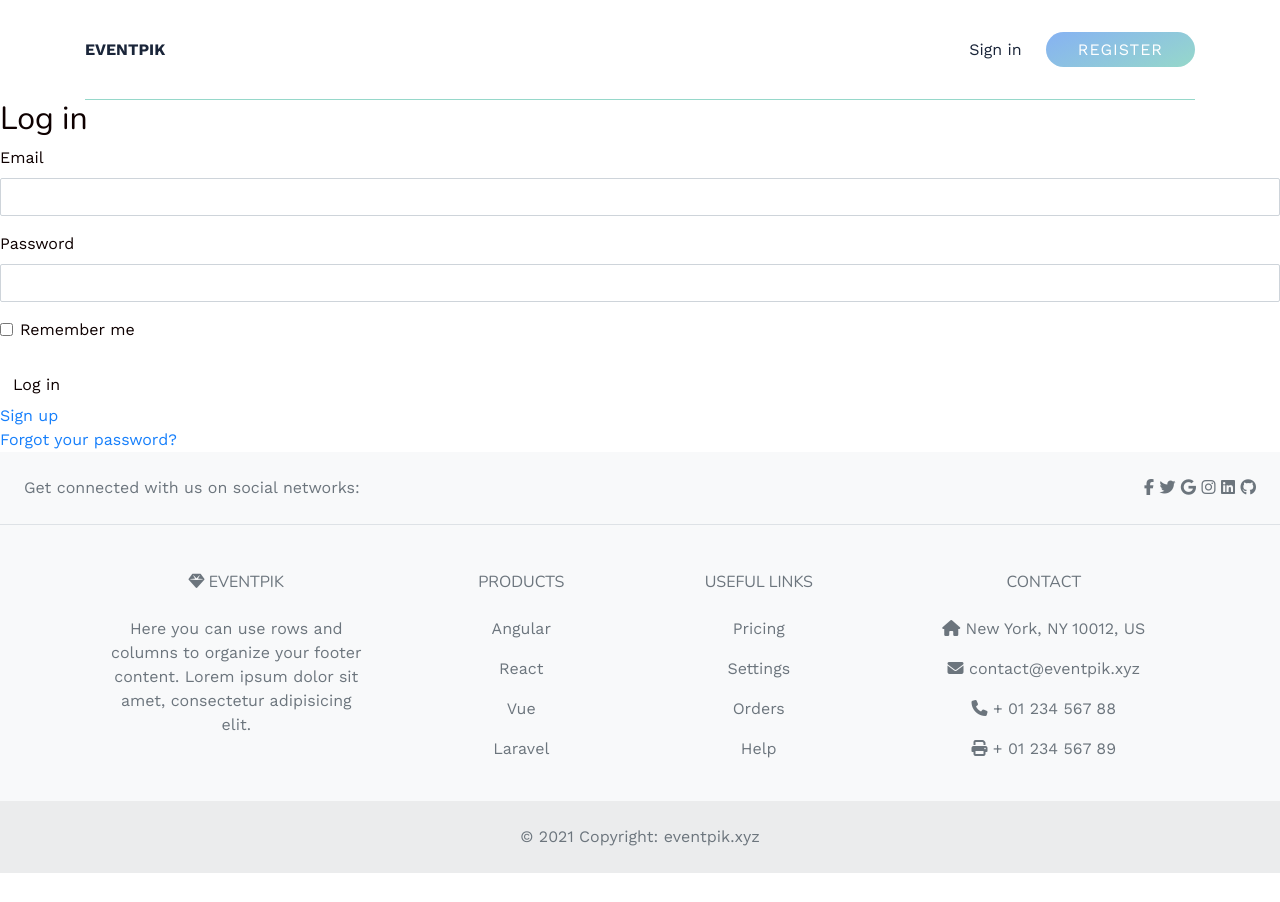
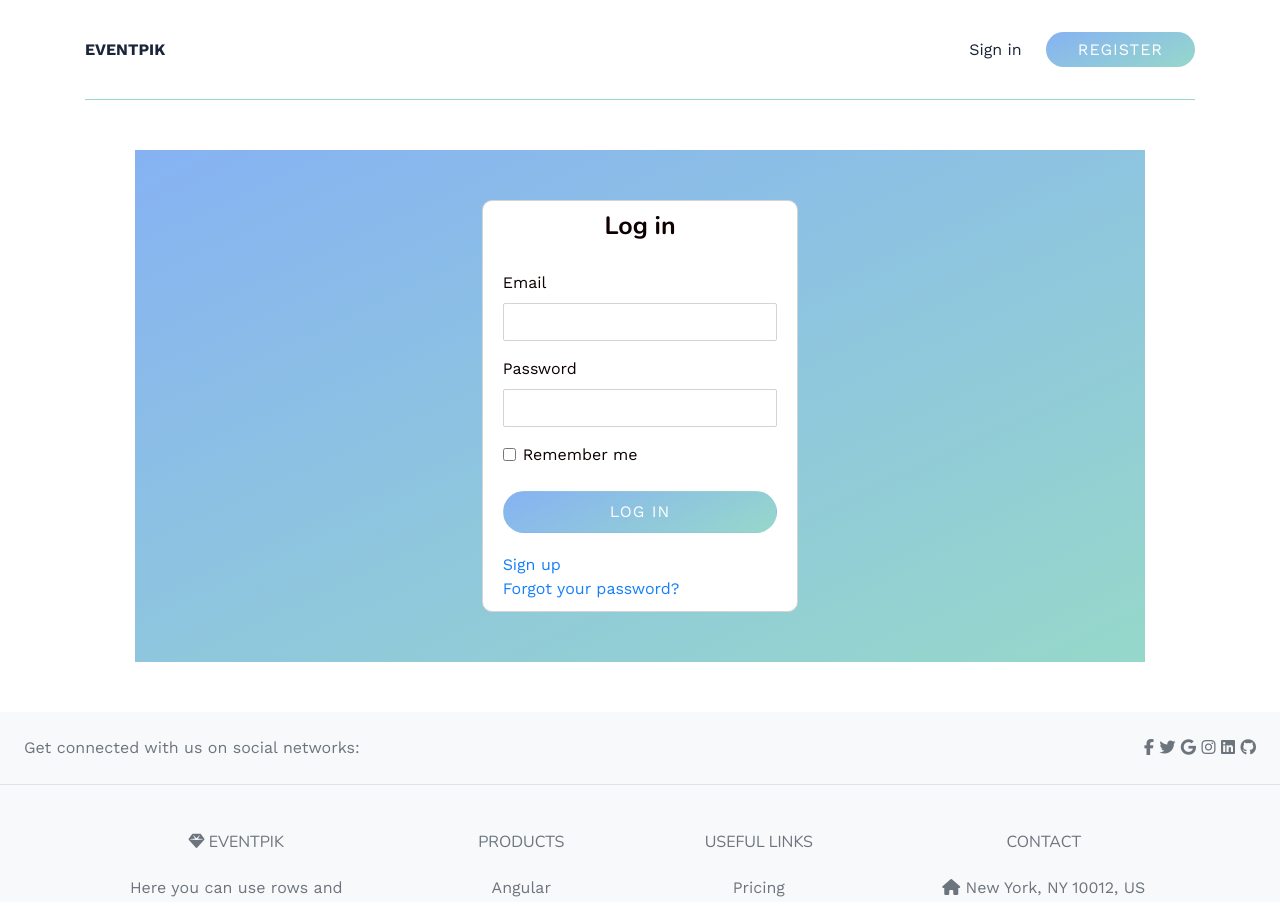
Before and after one commit to NathLouss/eventpik, a Rails app: page /users/sign_in in a window 1280 px wide. Shown: the top 902 px of the page. Before the commit the page ends 873 px from the top, so only its background shows below. Run offline with Rails 7, Linux system fonts and the light colour scheme; style sheets or scripts are compiled from the project's sources; some libraries are stand-ins or nearby versions.

Commit message:
form resgistration & session

```diff
--- a/app/assets/stylesheets/components/_button.scss
+++ b/app/assets/stylesheets/components/_button.scss
@@ -1,4 +1,4 @@
-
+// pages#home BUTTON
 a:hover{
   text-decoration: none;
 }
@@ -16,7 +16,7 @@ a:hover{
 }
 
 
-
+// BUTTON (fait par léa)
 .btn-flat {
   color: white;
   padding: 8px 24px;
--- a/app/assets/stylesheets/components/_form.scss
+++ b/app/assets/stylesheets/components/_form.scss
@@ -1,3 +1,4 @@
+//FORM HOME PAGE
 .home-form-content {
   width: 50%;
   background-color: $ice-gray;
@@ -29,10 +30,42 @@
       padding: 0 16px;
     }
   }
-
 }
 
 .form-action #btn-gradiant {
   display: block;
   text-align: center;
 }
+
+//FORM SESSION REGISTRATION
+.form-login, .form-signup {
+  background: white;
+  padding: 10px 20px;
+  margin: 50px 0;
+  border-radius: 10px;
+  border: 1px solid lightgrey;
+  h2 {
+    font-size: 25px;
+    font-weight: bold;
+    margin-bottom: 30px;
+    text-align: center;
+  }
+  .btn {
+    width: 100%;
+    margin-bottom: 20px;
+    padding: 8px 32px;
+    border-radius: 25px;
+    color: white;
+    background: linear-gradient(-25deg, #96D8CA, #86B2F3);
+    font-size: 16px;
+    text-decoration: none;
+    text-transform: uppercase;
+    letter-spacing: 1px;
+    font-weight: 400;
+  }
+}
+
+.form-container {
+  background: linear-gradient(-25deg, #96D8CA, #86B2F3);
+  margin: 50px;
+}
--- a/app/views/devise/sessions/new.html.erb
+++ b/app/views/devise/sessions/new.html.erb
@@ -1,5 +1,11 @@
+<!-- LOG IN FORM -->
+<div class="container">
+  <div class="form-container">
+    <div class="row justify-content-center">
+      <div class="col-12 col-sm-4">
+        <!-- Insert form here -->
+        <div class="form-login">
           <h2>Log in</h2>
-
           <%= simple_form_for(resource, as: resource_name, url: session_path(resource_name)) do |f| %>
             <div class="form-inputs">
               <%= f.input :email,
@@ -11,10 +17,14 @@
                           input_html: { autocomplete: "current-password" } %>
               <%= f.input :remember_me, as: :boolean if devise_mapping.rememberable? %>
             </div>
-
             <div class="form-actions">
               <%= f.button :submit, "Log in" %>
             </div>
           <% end %>
 
           <%= render "devise/shared/links" %>
+        </div>
+      </div>
+    </div>
+  </div>
+</div>
```
Also changed, not shown: app/views/devise/registrations/edit.html.erb (+10 -0 lines), app/views/devise/registrations/new.html.erb (+12 -4 lines). Lines whose indentation alone changed are shown as unchanged.
